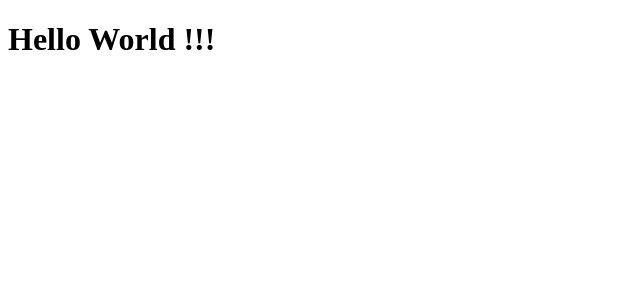
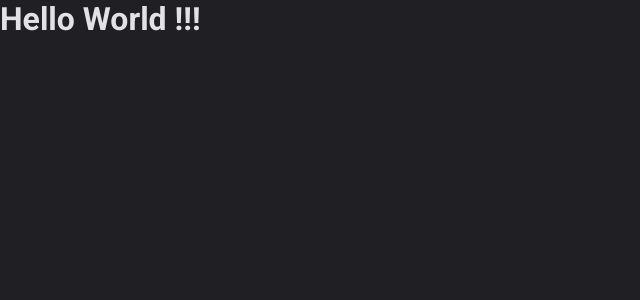
Before and after one commit to rramires/react_money, a React (Vite) app: page / in a window 1280 px wide. Shown: the top 300 px of the page, without its empty margins (0-640 px from the left). Built offline with nearby package versions, Linux system fonts and the light colour scheme.

Commit message:
Adding Styled components.

```diff
--- a/index.html
+++ b/index.html
@@ -3,8 +3,11 @@
   <head>
     <meta charset="UTF-8" />
     <!-- <link rel="icon" type="image/svg+xml" href="logo.svg" /> -->
+    <link rel="preconnect" href="https://fonts.googleapis.com" />
+    <link rel="preconnect" href="https://fonts.gstatic.com" crossorigin />
     <meta name="viewport" content="width=device-width, initial-scale=1.0" />
-    <title>Vite + React + TS</title>
+    <title>React Money</title>
+    <link href="https://fonts.googleapis.com/css2?family=Roboto+Mono:wght@700&family=Roboto:wght@400;700&display=swap" rel="stylesheet" />
   </head>
   <body>
     <div id="root"></div>
--- a/package.json
+++ b/package.json
@@ -12,8 +12,10 @@
     "format": "prettier --write \"src/**/*.ts*\""
   },
   "dependencies": {
+    "@types/styled-components": "^5.1.34",
     "react": "^19.1.1",
-    "react-dom": "^19.1.1"
+    "react-dom": "^19.1.1",
+    "styled-components": "^6.1.19"
   },
   "devDependencies": {
     "@eslint/js": "^9.33.0",
--- a/src/App.tsx
+++ b/src/App.tsx
@@ -1,7 +1,12 @@
+import { ThemeProvider } from 'styled-components'
+import { defaultTheme } from './styles/themes/default'
+import { GlobalStyle } from './styles/global'
+
 export function App() {
 	return (
-		<>
+		<ThemeProvider theme={defaultTheme}>
+			<GlobalStyle />
 			<h1>Hello World !!!</h1>
-		</>
+		</ThemeProvider>
 	)
 }
--- /dev/null
+++ b/src/styles/global.ts
@@ -0,0 +1,27 @@
+import { createGlobalStyle } from 'styled-components'
+
+export const GlobalStyle = createGlobalStyle`
+* {
+    margin: 0;
+    padding: 0;
+    box-sizing: border-box;
+    list-style: none;
+    text-decoration: none;
+}
+
+:focus {
+    outline: 0;
+    box-shadow: 0 0 0 .125rem ${(props) => props.theme['green-500']};
+}
+
+body {
+    background: ${(props) => props.theme['gray-800']};
+    color: ${(props) => props.theme['gray-100']};
+}
+
+body, input, textarea, button {
+    font-family: 'Roboto', sans-serif;
+    font-size: 1rem;
+    font-weight: 400;
+}
+`
--- /dev/null
+++ b/src/styles/themes/default.ts
@@ -0,0 +1,20 @@
+export const defaultTheme = {
+	white: '#fff',
+
+	'gray-100': '#E1E1E6',
+	'gray-300': '#C4C4CC',
+	'gray-400': '#8D8D99',
+	'gray-500': '#7C7C8A',
+	'gray-600': '#323238',
+	'gray-700': '#29292E',
+	'gray-800': '#202024',
+	'gray-900': '#121214',
+
+	'green-300': '#00B37E',
+	'green-500': '#00875F',
+	'green-700': '#015F43',
+
+	'red-300': '#F75A68',
+	'red-500': '#AB222E',
+	'red-700': '#7A1921',
+} as const
```
Also changed, not shown: src/@types/styled.d.ts (added, +14 -0 lines), 1 other file (tests, documents, lock files or other folders).
